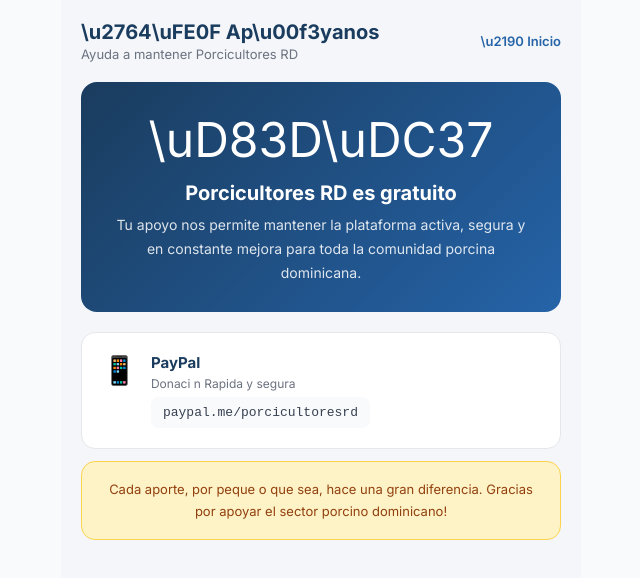
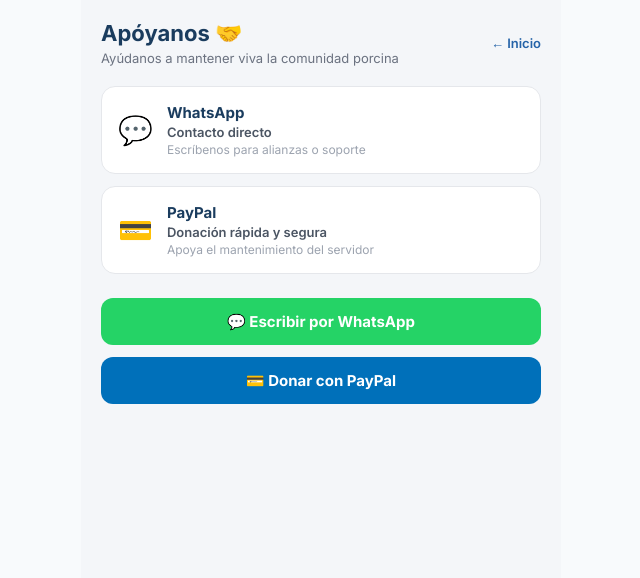
Before and after one commit to anonimusrofri-png/Porcicultores-rd, a Next.js app: page /apoyanos in a window 1280 px wide. Shown: the top 578 px of the page, without its empty margins (319-959 px from the left). Built offline with nearby package versions, Linux system fonts and the light colour scheme.

Commit message:
Fix TypeScript en apoyanos

```diff
--- a/app/apoyanos/page.tsx
+++ b/app/apoyanos/page.tsx
@@ -1,38 +1,180 @@
 'use client'
+
 import Link from 'next/link'
 
+interface MetodoApoyo {
+  icon: string
+  titulo: string
+  desc: string
+  detalle: string
+}
+
 export default function Apoyanos() {
+  const numeroWhatsapp = "8091234567" // Cambia por tu número real
+  const mensajeWhatsapp = encodeURIComponent("¡Hola! Me gustaría apoyar el proyecto Porcicultores RD.")
+  const enlacePaypal = "https://paypal.me/tucuenta" // Cambia por tu enlace real
+
+  const metodos: MetodoApoyo[] = [
+    {
+      icon: '💬',
+      titulo: 'WhatsApp',
+      desc: 'Contacto directo',
+      detalle: 'Escríbenos para alianzas o soporte',
+    },
+    {
+      icon: '💳',
+      titulo: 'PayPal',
+      desc: 'Donación rápida y segura',
+      detalle: 'Apoya el mantenimiento del servidor',
+    },
+  ]
+
   return (
-    <div style={{ maxWidth: '480px', margin: '0 auto', padding: '20px', fontFamily: 'Inter, sans-serif', backgroundColor: '#F4F6F9', minHeight: '100vh' }}>
-      <div style={{ display: 'flex', justifyContent: 'space-between', alignItems: 'center', marginBottom: '20px' }}>
+    <div
+      style={{
+        maxWidth: '480px',
+        margin: '0 auto',
+        padding: '20px',
+        fontFamily: 'Inter, sans-serif',
+        backgroundColor: '#F4F6F9',
+        minHeight: '100vh',
+        boxSizing: 'border-box',
+      }}
+    >
+      <div
+        style={{
+          display: 'flex',
+          justifyContent: 'space-between',
+          alignItems: 'center',
+          marginBottom: '20px',
+        }}
+      >
         <div>
-          <h1 style={{ color: '#1A3C5E', fontSize: '20px', fontWeight: '700', margin: '0 0 2px 0' }}>\u2764\uFE0F Ap\u00f3yanos</h1>
-          <p style={{ color: '#6B7280', fontSize: '13px', margin: 0 }}>Ayuda a mantener Porcicultores RD</p>
+          <h1
+            style={{
+              color: '#1A3C5E',
+              fontSize: '22px',
+              fontWeight: '700',
+              margin: '0 0 4px 0',
+            }}
+          >
+            Apóyanos 🤝
+          </h1>
+          <p
+            style={{
+              color: '#6B7280',
+              fontSize: '13px',
+              margin: 0,
+            }}
+          >
+            Ayúdanos a mantener viva la comunidad porcina
+          </p>
         </div>
-        <Link href="/" style={{ color: '#2563A8', textDecoration: 'none', fontSize: '13px', fontWeight: '600' }}>\u2190 Inicio</Link>
+
+        <Link
+          href="/"
+          style={{
+            color: '#2563A8',
+            textDecoration: 'none',
+            fontSize: '13px',
+            fontWeight: '600',
+          }}
+        >
+          ← Inicio
+        </Link>
       </div>
-      <div style={{ background: 'linear-gradient(135deg, #1A3C5E, #2563A8)', borderRadius: '16px', padding: '28px', marginBottom: '20px', color: 'white', textAlign: 'center' }}>
-        <div style={{ fontSize: '48px', marginBottom: '12px' }}>\uD83D\uDC37</div>
-        <h2 style={{ fontWeight: '700', fontSize: '20px', margin: '0 0 8px 0' }}>Porcicultores RD es gratuito</h2>
-        <p style={{ opacity: 0.85, fontSize: '14px', lineHeight: 1.7, margin: 0 }}>Tu apoyo nos permite mantener la plataforma activa, segura y en constante mejora para toda la comunidad porcina dominicana.</p>
+
+      <div
+        style={{
+          display: 'flex',
+          flexDirection: 'column',
+          gap: '12px',
+          marginBottom: '24px',
+        }}
+      >
+        {metodos.map((m: MetodoApoyo) => (
+          <div
+            key={m.titulo}
+            style={{
+              backgroundColor: 'white',
+              borderRadius: '14px',
+              padding: '16px',
+              display: 'flex',
+              alignItems: 'center',
+              gap: '14px',
+              border: '1px solid #E5E7EB',
+            }}
+          >
+            <span style={{ fontSize: '28px', flexShrink: 0 }}>{m.icon}</span>
+            <div>
+              <h3
+                style={{
+                  color: '#1A3C5E',
+                  fontWeight: '700',
+                  fontSize: '15px',
+                  margin: '0 0 2px 0',
+                }}
+              >
+                {m.titulo}
+              </h3>
+              <p
+                style={{
+                  color: '#4B5563',
+                  fontSize: '13px',
+                  margin: '0 0 2px 0',
+                  fontWeight: '600',
+                }}
+              >
+                {m.desc}
+              </p>
+              <p style={{ color: '#9CA3AF', fontSize: '12px', margin: 0 }}>
+                {m.detalle}
+              </p>
+            </div>
+          </div>
+        ))}
       </div>
-      {[
-      ,
-        { icon: '\uD83D\uDCF1', titulo: 'PayPal', desc: 'Donaci n Rapida y segura', detalle: 'paypal.me/porcicultoresrd' },
-      ].map(m => (
-        <div key={m.titulo} style={{ backgroundColor: 'white', borderRadius: '14px', padding: '20px', marginBottom: '12px', border: '1px solid #E5E7EB', display: 'flex', gap: '14px', alignItems: 'flex-start' }}>
-          <span style={{ fontSize: '28px', flexShrink: 0 }}>{m.icon}</span>
-          <div>
-            <h3 style={{ color: '#1A3C5E', fontWeight: '700', fontSize: '15px', margin: '0 0 4px 0' }}>{m.titulo}</h3>
-            <p style={{ color: '#6B7280', fontSize: '12px', margin: '0 0 6px 0' }}>{m.desc}</p>
-            <p style={{ color: '#374151', fontSize: '13px', margin: 0, fontFamily: 'monospace', backgroundColor: '#F9FAFB', padding: '8px 12px', borderRadius: '8px', whiteSpace: 'pre-line' }}>{m.detalle}</p>
-          </div>
-        </div>
-      ))}
-      <div style={{ backgroundColor: '#FEF3C7', border: '1px solid #FCD34D', borderRadius: '14px', padding: '16px', textAlign: 'center' }}>
-        <p style={{ color: '#92400E', fontSize: '13px', margin: 0, lineHeight: 1.7 }}>
-          Cada aporte, por peque o que sea, hace una gran diferencia. Gracias por apoyar el sector porcino dominicano!
-        </p>
+
+      <div style={{ display: 'flex', flexDirection: 'column', gap: '12px' }}>
+        <a
+          href={`https://wa.me/${numeroWhatsapp}?text=${mensajeWhatsapp}`}
+          target="_blank"
+          rel="noopener noreferrer"
+          style={{
+            display: 'flex',
+            alignItems: 'center',
+            justifyContent: 'center',
+            backgroundColor: '#25D366',
+            color: 'white',
+            padding: '14px',
+            borderRadius: '12px',
+            textDecoration: 'none',
+            fontWeight: '700',
+            fontSize: '15px',
+          }}
+        >
+          💬 Escribir por WhatsApp
+        </a>
+
+        <a
+          href={enlacePaypal}
+          target="_blank"
+          rel="noopener noreferrer"
+          style={{
+            display: 'flex',
+            alignItems: 'center',
+            justifyContent: 'center',
+            backgroundColor: '#0070BA',
+            color: 'white',
+            padding: '14px',
+            borderRadius: '12px',
+            textDecoration: 'none',
+            fontWeight: '700',
+            fontSize: '15px',
+          }}
+        >
+          💳 Donar con PayPal
+        </a>
       </div>
     </div>
   )
```
